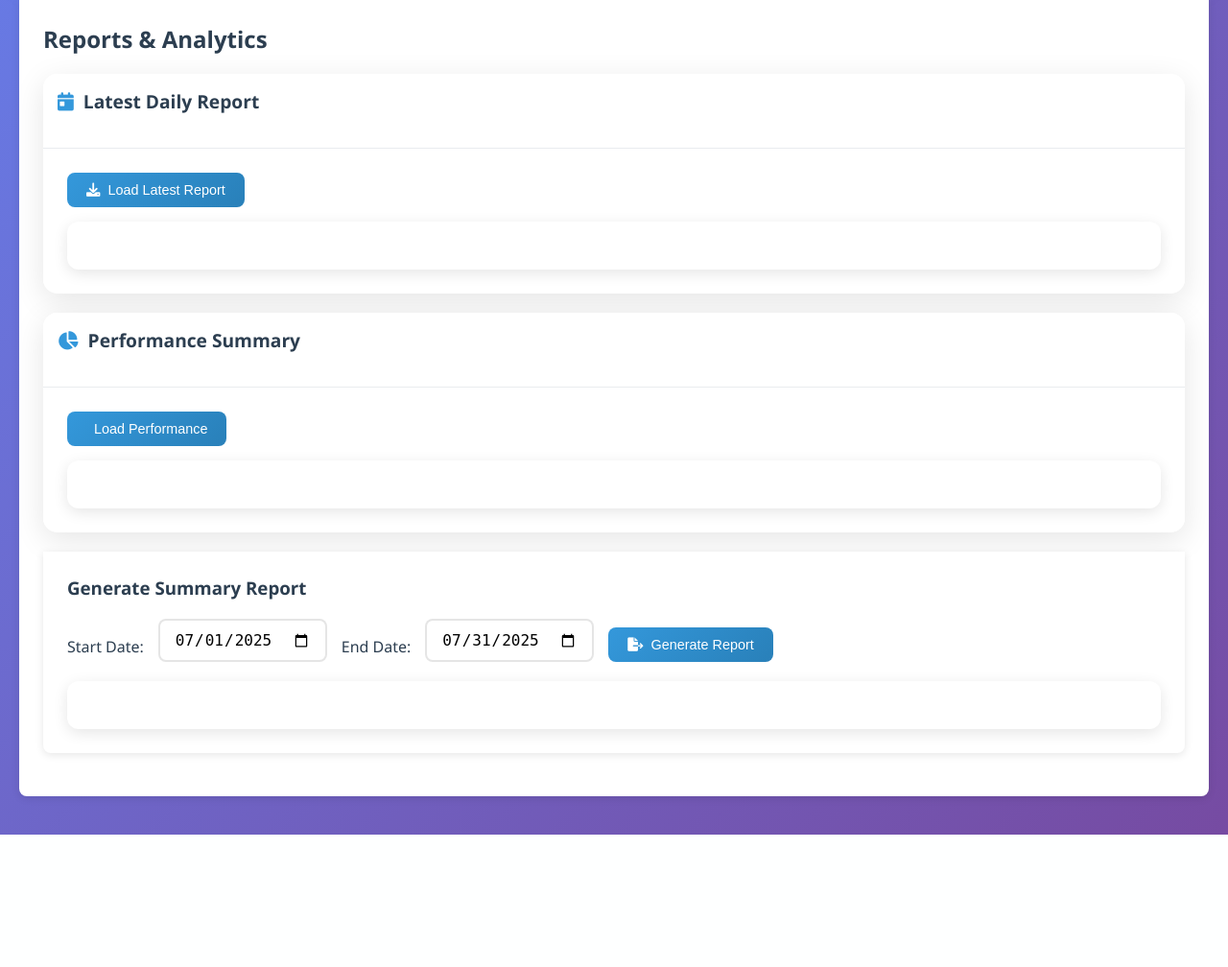
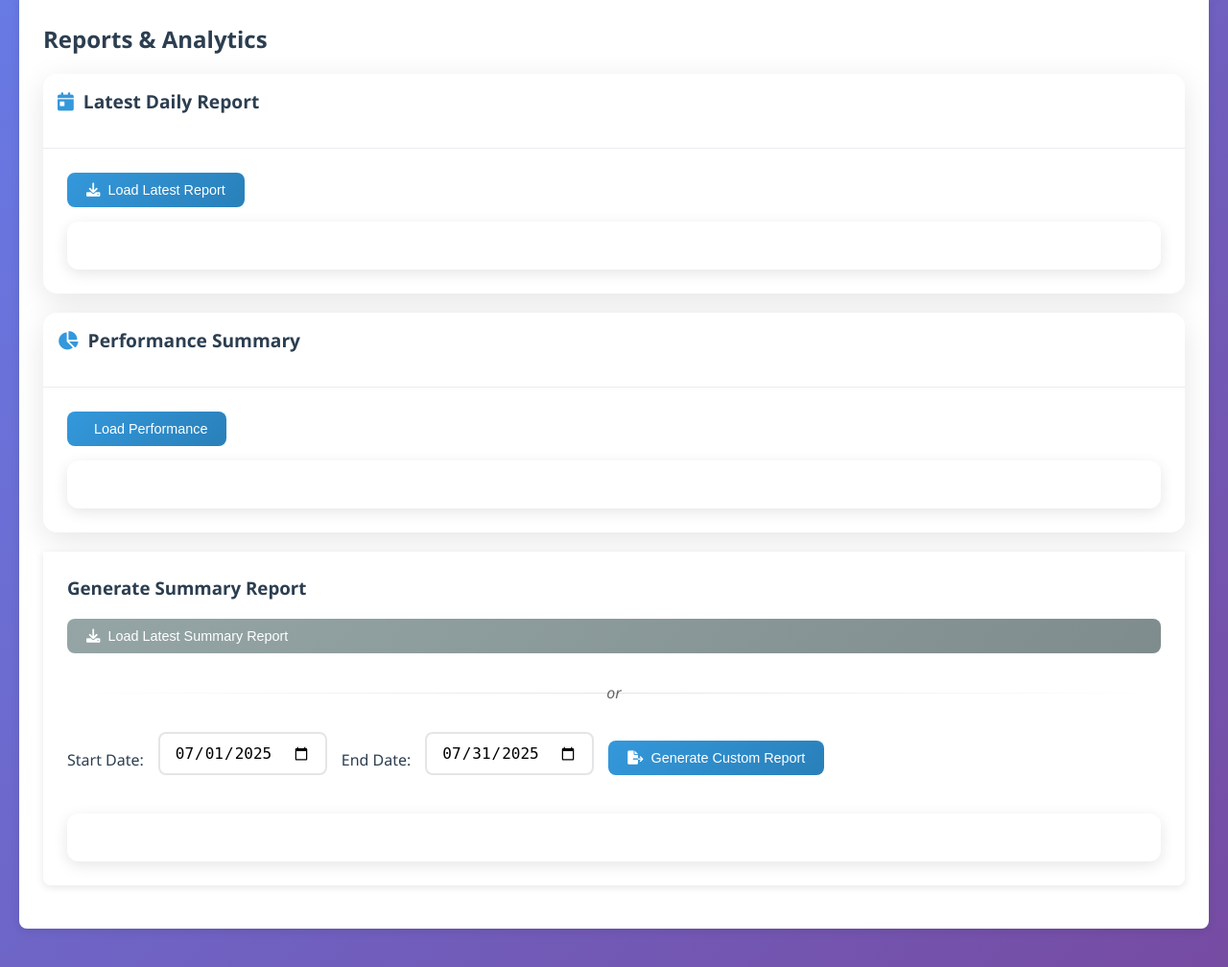
Before and after one commit to yuri-val/trading-bot, a FastAPI app: page / in a window 1280 px wide, after a click on "Reports". Shown: the part 210-1218 px from the top of the page at 96% size. Before the commit the page ends 1080 px from the top, so only its background shows below. Run offline with FastAPI, Linux system fonts and the light colour scheme; some libraries are stand-ins or nearby versions.

Commit message:
feat: Add endpoint to retrieve the latest summary report; enhance UI for loading and displaying reports

```diff
--- a/static/css/styles.css
+++ b/static/css/styles.css
@@ -221,6 +221,17 @@ body {
     box-shadow: 0 4px 15px rgba(52, 152, 219, 0.4);
 }
 
+.btn-secondary {
+    background: linear-gradient(135deg, #95a5a6, #7f8c8d);
+    color: white;
+}
+
+.btn-secondary:hover {
+    background: linear-gradient(135deg, #7f8c8d, #6c7b7d);
+    transform: translateY(-2px);
+    box-shadow: 0 4px 15px rgba(149, 165, 166, 0.4);
+}
+
 .btn-sm {
     margin-left: 20px;
     font-size: 0.8rem;
@@ -248,6 +259,37 @@ body {
     outline: none;
     border-color: #3498db;
     box-shadow: 0 0 0 3px rgba(52, 152, 219, 0.1);
+}
+
+/* Report Actions */
+.report-actions {
+    display: flex;
+    flex-direction: column;
+    gap: 20px;
+    margin-bottom: 20px;
+}
+
+.action-separator {
+    text-align: center;
+    color: #666;
+    font-style: italic;
+    padding: 10px 0;
+    position: relative;
+}
+
+.action-separator::before {
+    content: '';
+    position: absolute;
+    top: 50%;
+    left: 0;
+    right: 0;
+    height: 1px;
+    background: linear-gradient(to right, transparent, rgba(0,0,0,0.1), transparent);
+}
+
+.action-separator span {
+    background: white;
+    padding: 0 15px;
 }
 
 label {
--- a/static/index.html
+++ b/static/index.html
@@ -208,6 +208,11 @@
 
                 <div class="section">
                     <h3>Generate Summary Report</h3>
+                    <div class="report-actions">
+                        <button id="load-latest-summary" class="btn btn-secondary">
+                            <i class="fas fa-download"></i> Load Latest Summary Report
+                        </button>
+                        <div class="action-separator">or</div>
                         <div class="form-group">
                             <label for="start-date">Start Date:</label>
                             <input type="date" id="start-date" class="input-field">
@@ -216,8 +221,9 @@
                             <input type="date" id="end-date" class="input-field">
 
                             <button id="generate-summary" class="btn btn-primary">
-                            <i class="fas fa-file-export"></i> Generate Report
+                                <i class="fas fa-file-export"></i> Generate Custom Report
                             </button>
+                        </div>
                     </div>
                     <div id="summary-report" class="report-content"></div>
                 </div>
--- a/static/js/api.js
+++ b/static/js/api.js
@@ -94,6 +94,10 @@ class TradingBotAPI {
         return this.request(`/api/v1/reports/summary/${reportId}`);
     }
 
+    async getLatestSummaryReport() {
+        return this.request('/api/v1/reports/summary/latest');
+    }
+
     async getReportsHistory(days = 30, reportType = 'DAILY') {
         return this.request(`/api/v1/reports/history?days=${days}&report_type=${reportType}`);
     }
--- a/static/js/app.js
+++ b/static/js/app.js
@@ -32,6 +32,7 @@ class TradingBotApp {
         document.getElementById('analyze-stock')?.addEventListener('click', () => this.analyzeStock());
         document.getElementById('load-latest-report')?.addEventListener('click', () => this.loadLatestReport());
         document.getElementById('load-performance')?.addEventListener('click', () => this.loadPerformance());
+        document.getElementById('load-latest-summary')?.addEventListener('click', () => this.loadLatestSummaryReport());
         document.getElementById('generate-summary')?.addEventListener('click', () => this.generateSummaryReport());
 
         // Enter key for stock analysis
@@ -1138,6 +1139,19 @@ class TradingBotApp {
         }
     }
 
+    async loadLatestSummaryReport() {
+        showLoading('summary-report');
+        try {
+            const result = await api.getLatestSummaryReport();
+
+            // Use the same display logic as generateSummaryReport
+            this.displaySummaryReport(result, true); // true = loaded, not generated
+
+        } catch (error) {
+            showError('Failed to load latest summary report. Make sure at least one summary report has been generated.', 'summary-report');
+        }
+    }
+
     async generateSummaryReport() {
         const startDate = document.getElementById('start-date').value;
         const endDate = document.getElementById('end-date').value;
@@ -1150,7 +1164,15 @@ class TradingBotApp {
         showLoading('summary-report');
         try {
             const result = await api.generateSummaryReport(startDate, endDate);
-            const report = result.report;
+            this.displaySummaryReport(result, false); // false = generated, not loaded
+
+        } catch (error) {
+            showError('Failed to generate summary report', 'summary-report');
+        }
+    }
+
+    displaySummaryReport(result, isLoaded = false) {
+        const report = result.report;
 
             document.getElementById('summary-report').innerHTML = `
                 <div class="summary-report-content">
@@ -1306,13 +1328,10 @@ class TradingBotApp {
                     <!-- Success Message -->
                     <div class="success-message">
                         <i class="fas fa-check-circle"></i>
-                        <span>Summary report generated successfully for ${report.days_analyzed} days of analysis</span>
+                        <span>Summary report ${isLoaded ? 'loaded' : 'generated'} successfully for ${report.days_analyzed} days of analysis</span>
                     </div>
                 </div>
             `;
-        } catch (error) {
-            showError('Failed to generate summary report', 'summary-report');
-        }
     }
 
     setDefaultDates() {
```
Also changed, not shown: app/api/reports.py (+44 -0 lines). Lines whose indentation alone changed are shown as unchanged.
